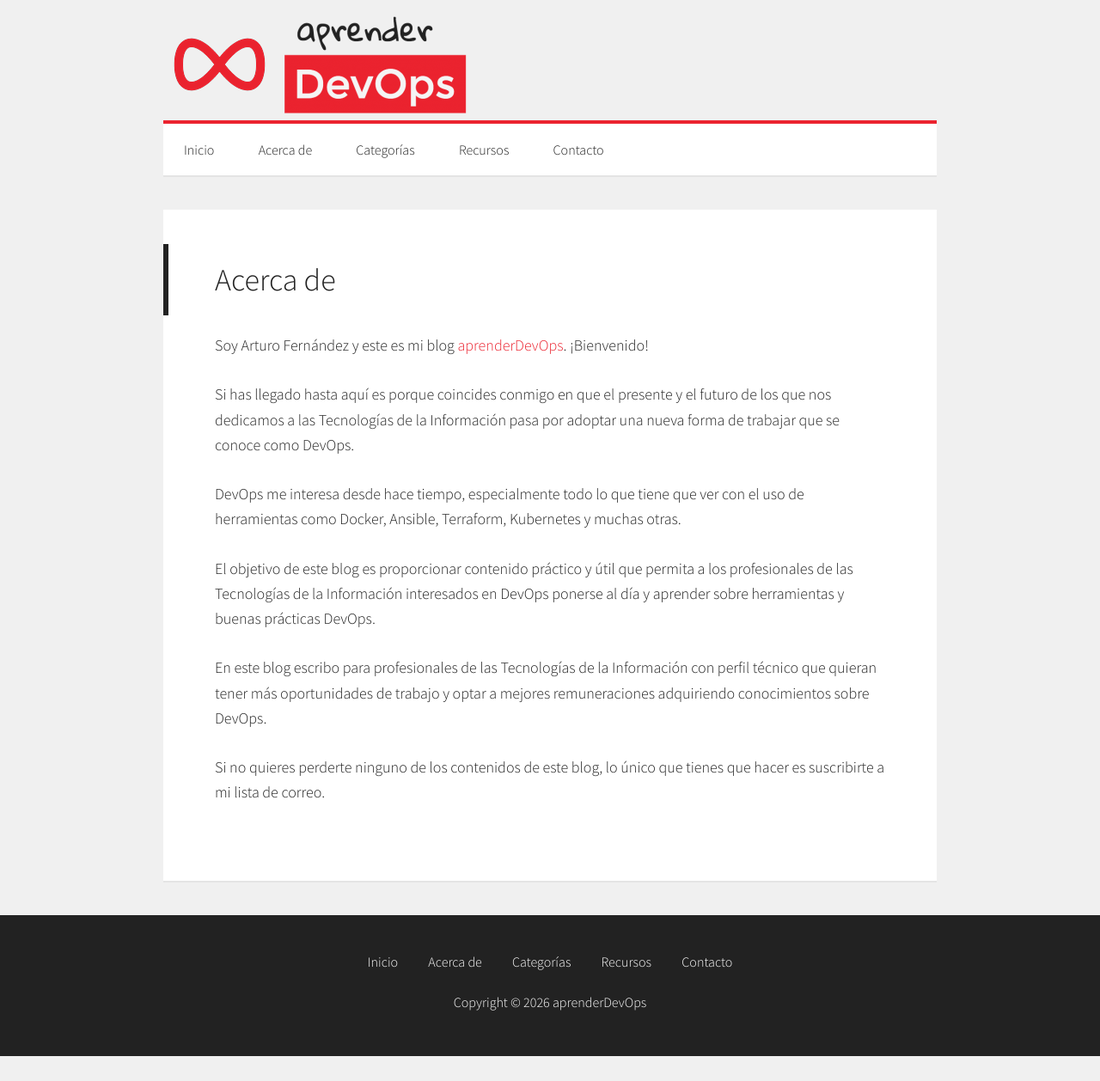
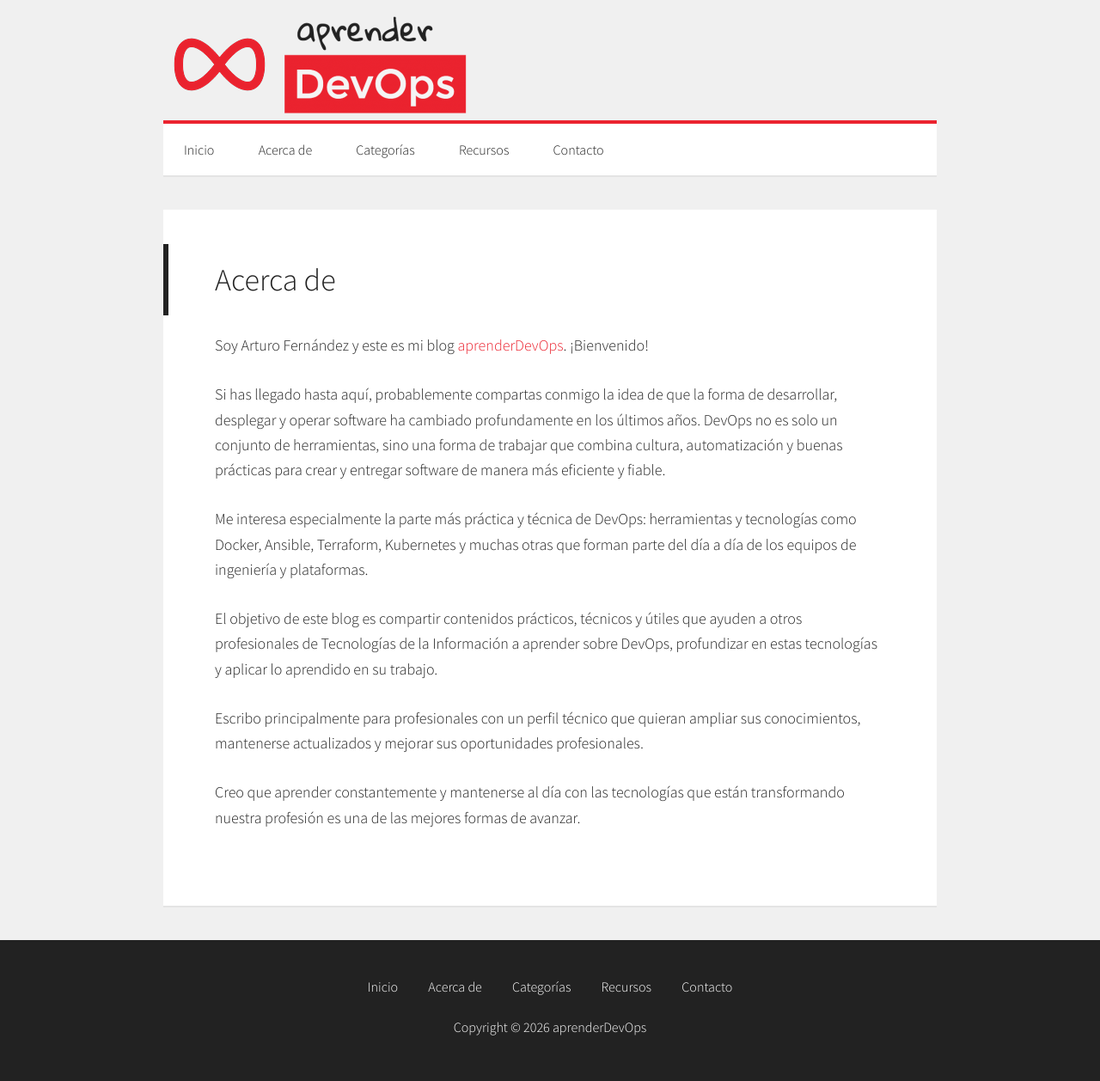
Before and after one commit to aprenderdevops/aprenderdevops.github.io, a Jekyll site: the page built from acerca-de.md, in a window 1280 px wide. Shown: the whole page at 86% size. Built offline with Jekyll 4.4.1, drawn with Linux system fonts in a browser that asks for light colours; before the commit the page ends 1229 px from its top, so only the background shows below that.

Commit message:
Se reescribe el contenido de la página Acerca de

```diff
--- a/acerca-de.md
+++ b/acerca-de.md
@@ -9,12 +9,12 @@ permalink: /acerca-de/
 
 Soy Arturo Fernández y este es mi blog [aprenderDevOps](/). ¡Bienvenido!
 
-Si has llegado hasta aquí es porque coincides conmigo en que el presente y el futuro de los que nos dedicamos a las Tecnologías de la Información pasa por adoptar una nueva forma de trabajar que se conoce como DevOps.
+Si has llegado hasta aquí, probablemente compartas conmigo la idea de que la forma de desarrollar, desplegar y operar software ha cambiado profundamente en los últimos años. DevOps no es solo un conjunto de herramientas, sino una forma de trabajar que combina cultura, automatización y buenas prácticas para crear y entregar software de manera más eficiente y fiable.
 
-DevOps me interesa desde hace tiempo, especialmente todo lo que tiene que ver con el uso de herramientas como Docker, Ansible, Terraform, Kubernetes y muchas otras.
+Me interesa especialmente la parte más práctica y técnica de DevOps: herramientas y tecnologías como Docker, Ansible, Terraform, Kubernetes y muchas otras que forman parte del día a día de los equipos de ingeniería y plataformas.
 
-El objetivo de este blog es proporcionar contenido práctico y útil que permita a los profesionales de las Tecnologías de la Información interesados en DevOps ponerse al día y aprender sobre herramientas y buenas prácticas DevOps.
+El objetivo de este blog es compartir contenidos prácticos, técnicos y útiles que ayuden a otros profesionales de Tecnologías de la Información a aprender sobre DevOps, profundizar en estas tecnologías y aplicar lo aprendido en su trabajo.
 
-En este blog escribo para profesionales de las Tecnologías de la Información con perfil técnico que quieran tener más oportunidades de trabajo y optar a mejores remuneraciones adquiriendo conocimientos sobre DevOps.
+Escribo principalmente para profesionales con un perfil técnico que quieran ampliar sus conocimientos, mantenerse actualizados y mejorar sus oportunidades profesionales.
 
-Si no quieres perderte ninguno de los contenidos de este blog, lo único que tienes que hacer es suscribirte a mi lista de correo.
+Creo que aprender constantemente y mantenerse al día con las tecnologías que están transformando nuestra profesión es una de las mejores formas de avanzar.
```
